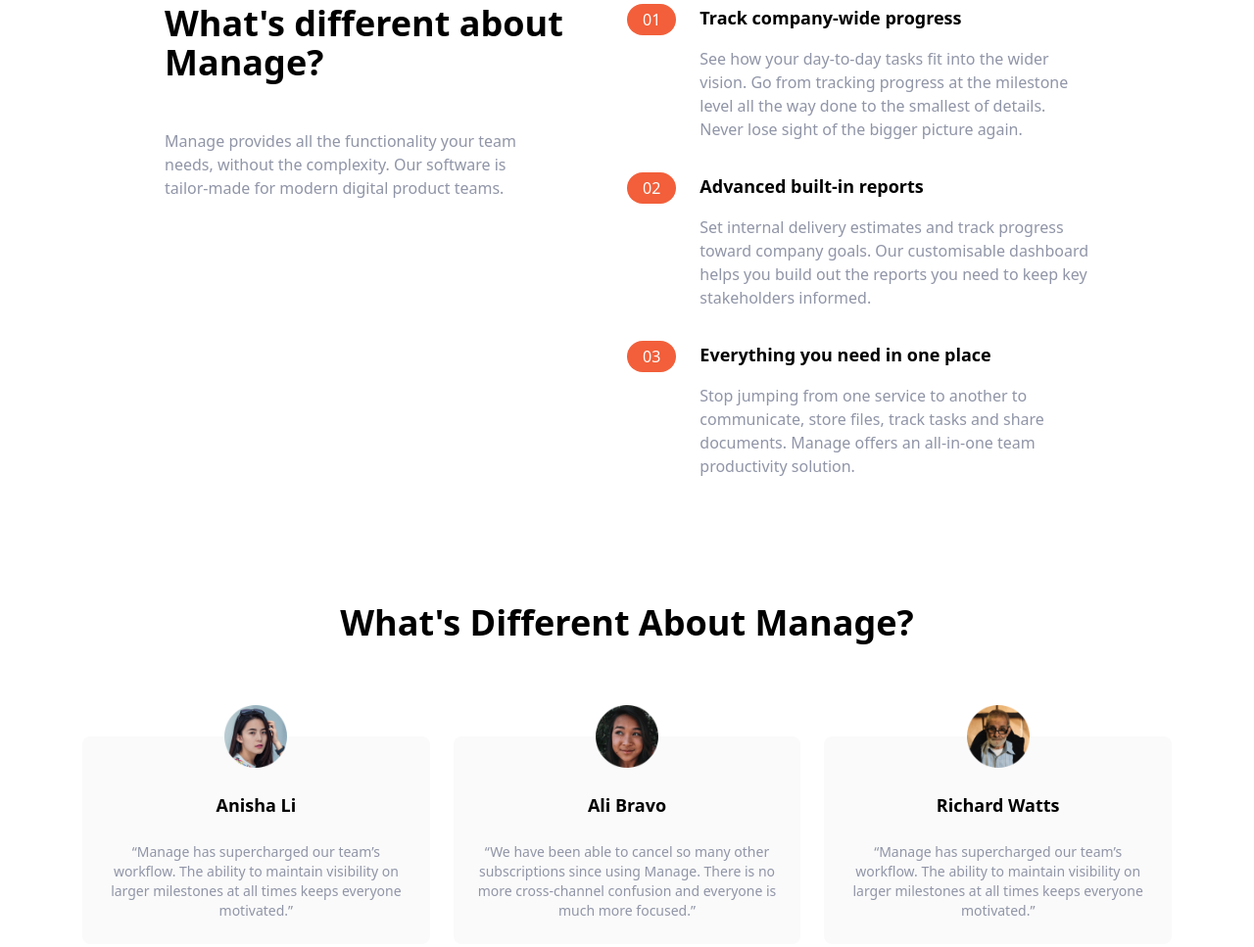
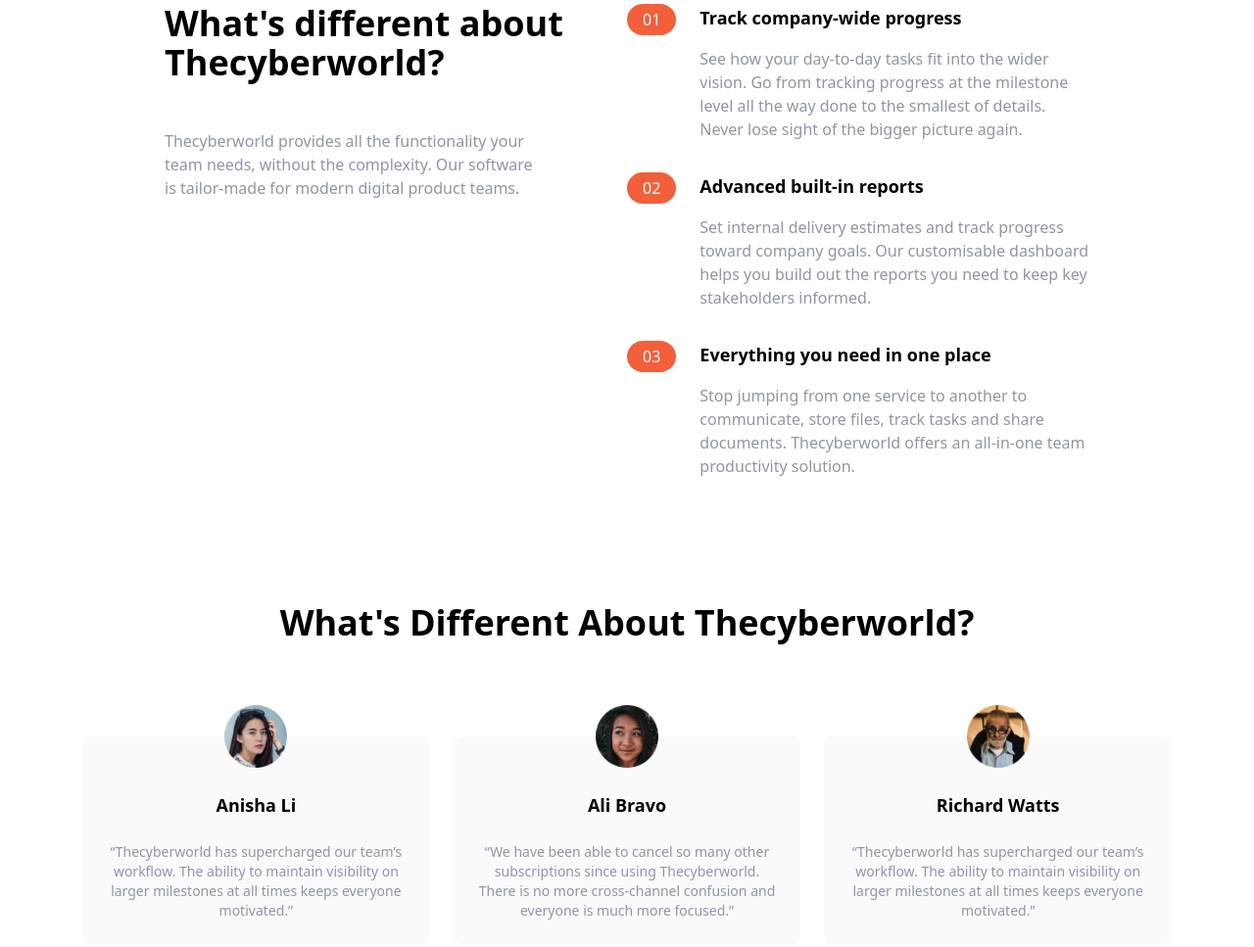
Before and after one commit to kabir0x23/landing-page, a website: page index.html in a window 1280 px wide. Shown: the part 652-1619 px from the top of the page at 98% size. Drawn offline with Linux system fonts and the light colour scheme.

Commit message:
Update index.html

```diff
--- a/index.html
+++ b/index.html
@@ -5,7 +5,7 @@
     <meta http-equiv="X-UA-Compatible" content="IE=edge" />
     <meta name="viewport" content="width=device-width, initial-scale=1.0" />
     <link rel="stylesheet" href="css/main.css" />
-    <title>Manage Landing Page</title>
+    <title>Thecyberworld Landing Page</title>
   </head>
   <body>
     <!-- Navbar -->
@@ -71,7 +71,7 @@
             Bring everyone together to build better products
           </h1>
           <p class="max-w-sm text-center text-darkGrayishBlue md:text-left">
-            Manage makes it simple for software teams to plan day-to-day tasks
+            Thecyberworld makes it simple for software teams to plan day-to-day tasks
             while keeping the larger team goals in view.
           </p>
           <div class="flex justify-center md:justify-start">
@@ -98,10 +98,10 @@
         <!-- What's Different -->
         <div class="flex flex-col space-y-12 md:w-1/2">
           <h2 class="max-w-md text-4xl font-bold text-center md:text-left">
-            What's different about Manage?
+            What's different about Thecyberworld?
           </h2>
           <p class="max-w-sm text-center text-darkGrayishBlue md:text-left">
-            Manage provides all the functionality your team needs, without the
+            Thecyberworld provides all the functionality your team needs, without the
             complexity. Our software is tailor-made for modern digital product
             teams.
           </p>
@@ -194,7 +194,7 @@
               </h3>
               <p class="text-darkGrayishBlue">
                 Stop jumping from one service to another to communicate, store
-                files, track tasks and share documents. Manage offers an
+                files, track tasks and share documents. Thecyberworld offers an
                 all-in-one team productivity solution.
               </p>
             </div>
@@ -209,7 +209,7 @@
       <div class="max-w-6xl px-5 mx-auto mt-32 text-center">
         <!-- Heading -->
         <h2 class="text-4xl font-bold text-center">
-          What's Different About Manage?
+          What's Different About Thecyberworld?
         </h2>
         <!-- Testimonials Container -->
         <div class="flex flex-col mt-24 md:flex-row md:space-x-6">
@@ -220,7 +220,7 @@
             <img src="img/avatar-anisha.png" class="w-16 -mt-14" alt="" />
             <h5 class="text-lg font-bold">Anisha Li</h5>
             <p class="text-sm text-darkGrayishBlue">
-              “Manage has supercharged our team’s workflow. The ability to
+              “Thecyberworld has supercharged our team’s workflow. The ability to
               maintain visibility on larger milestones at all times keeps
               everyone motivated.”
             </p>
@@ -234,7 +234,7 @@
             <h5 class="text-lg font-bold">Ali Bravo</h5>
             <p class="text-sm text-darkGrayishBlue">
               “We have been able to cancel so many other subscriptions since
-              using Manage. There is no more cross-channel confusion and
+              using Thecyberworld. There is no more cross-channel confusion and
               everyone is much more focused.”
             </p>
           </div>
@@ -246,7 +246,7 @@
             <img src="img/avatar-richard.png" class="w-16 -mt-14" alt="" />
             <h5 class="text-lg font-bold">Richard Watts</h5>
             <p class="text-sm text-darkGrayishBlue">
-              “Manage has supercharged our team’s workflow. The ability to
+              “Thecyberworld has supercharged our team’s workflow. The ability to
               maintain visibility on larger milestones at all times keeps
               everyone motivated.”
             </p>
```
